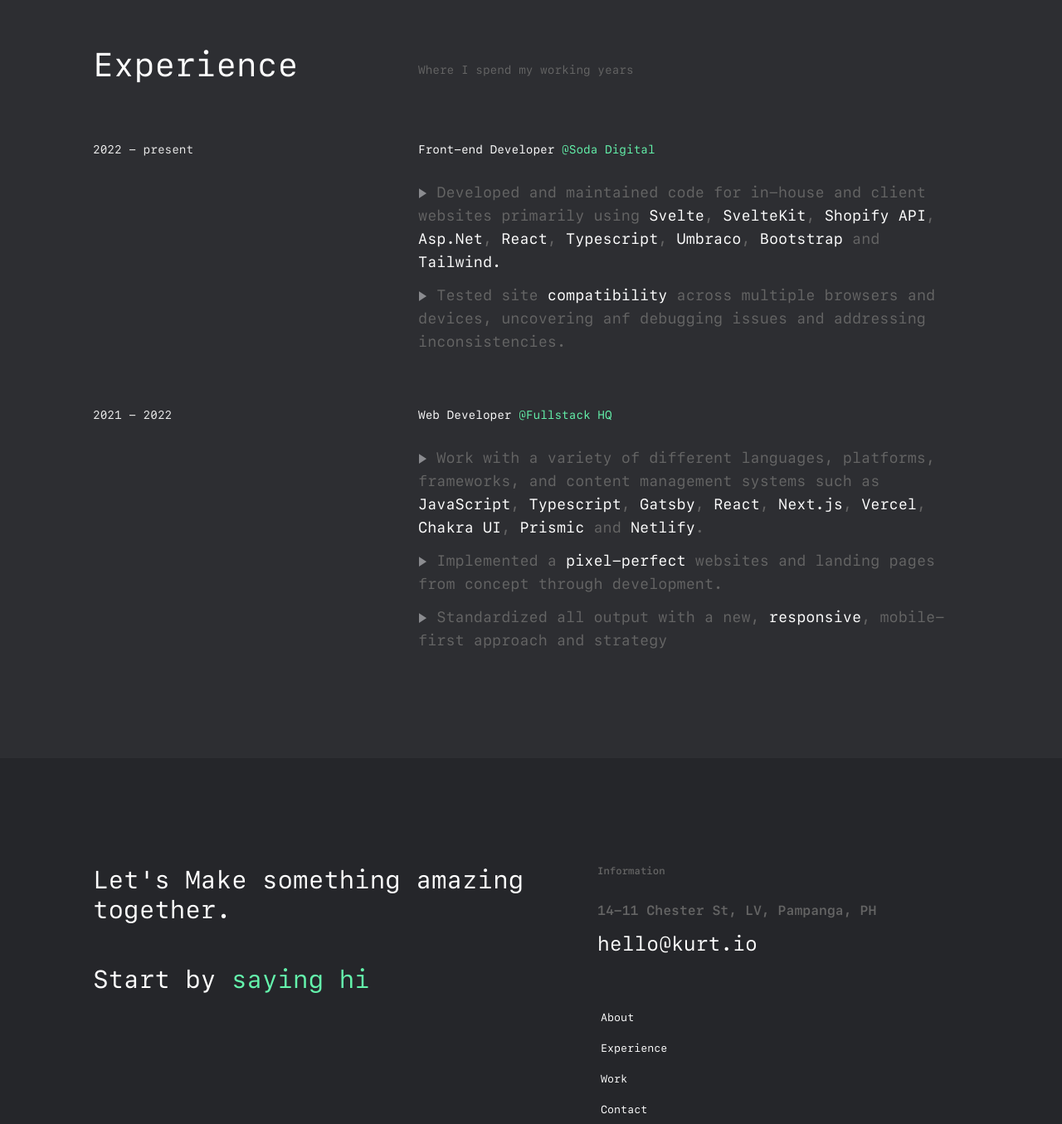
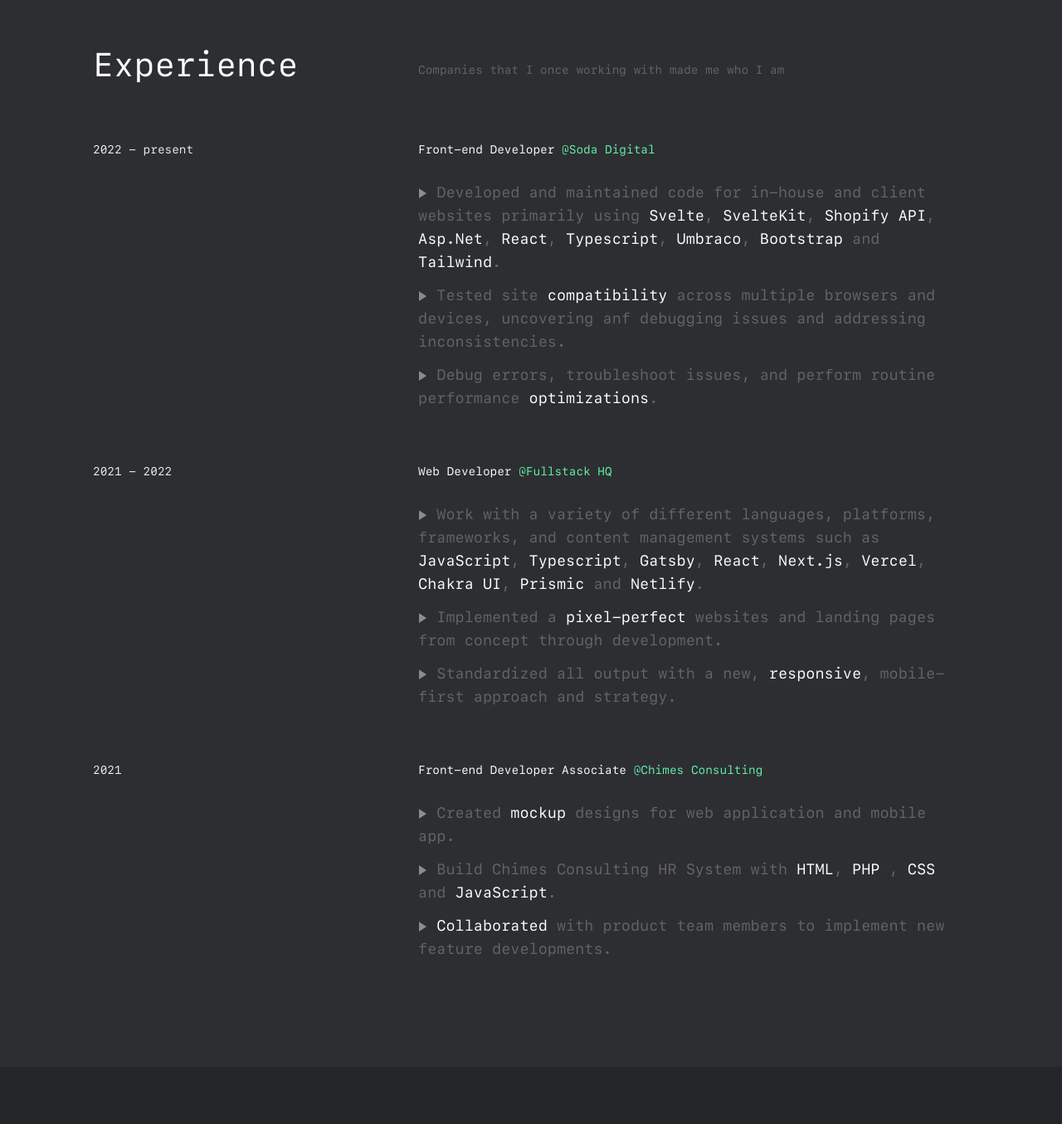
Before and after one commit to mrktegerero/tegerero-v2, a SvelteKit app: page / in a window 1280 px wide. Shown: the part 4619-5974 px from the top of the page at 83% size. Built offline with nearby package versions, Linux system fonts and the light colour scheme.

Commit message:
Experience section fix

```diff
--- a/src/routes/+page.svelte
+++ b/src/routes/+page.svelte
@@ -223,7 +223,7 @@
 		<svelte:fragment slot="grid-right">
 			<div class="flex items-stretch h-full w-full">
 				<Text class="text-mute-text text-sm xl:pl-32 self-end pb-3"
-					>Where I spend my working years</Text
+					>Companies that I once working with made me who I am</Text
 				>
 			</div>
 		</svelte:fragment>
@@ -238,10 +238,13 @@
 			<Spacer size="sm" />
 			<Text class="text-mute-text pt-3 xl:pl-32"
 				><span class="text-muted-text">▶</span> Developed and maintained code for in-house and client
-				websites primarily using <span class="text-light-text">Svelte</span>, <span class="text-light-text">SvelteKit</span>, <span class="text-light-text">Shopify API</span>, <span class="text-light-text">Asp.Net</span>, <span class="text-light-text">React</span>, <span class="text-light-text">Typescript</span>, <span class="text-light-text">Umbraco</span>, <span class="text-light-text">Bootstrap</span> and <span class="text-light-text">Tailwind.</Text
+				websites primarily using <span class="text-light-text">Svelte</span>, <span class="text-light-text">SvelteKit</span>, <span class="text-light-text">Shopify API</span>, <span class="text-light-text">Asp.Net</span>, <span class="text-light-text">React</span>, <span class="text-light-text">Typescript</span>, <span class="text-light-text">Umbraco</span>, <span class="text-light-text">Bootstrap</span> and <span class="text-light-text">Tailwind</span>.</Text
 			>
 			<Text class="text-mute-text pt-3 xl:pl-32"
 				><span class="text-muted-text">▶</span> Tested site <span class="text-light-text">compatibility</span> across multiple browsers and devices, uncovering anf debugging issues and addressing inconsistencies.</Text
+			>
+			<Text class="text-mute-text pt-3 xl:pl-32"
+				><span class="text-muted-text">▶</span> Debug errors, troubleshoot issues, and perform routine performance <span class="text-light-text">optimizations</span>.</Text
 			>
 		</svelte:fragment>
 	</Grid>
@@ -264,7 +267,26 @@
 			>
 			<Text class="text-mute-text pt-3 xl:pl-32"
 				><span class="text-muted-text">▶</span> Standardized all output with a new,
-				<span class="text-light-text">responsive</span>, mobile-first approach and strategy</Text
+				<span class="text-light-text">responsive</span>, mobile-first approach and strategy.</Text
+			>
+		</svelte:fragment>
+	</Grid>
+	<Spacer size="lg" />
+	<Grid gridQuarter>
+		<svelte:fragment slot="grid-left">
+			<Text class="text-sm text-white-bg">2021</Text>
+		</svelte:fragment>
+		<svelte:fragment slot="grid-right">
+			<Text class="text-sm xl:pl-32">Front-end Developer Associate <Link href="https://www.chimesconsulting.com/" label="@Chimes Consulting" newTab/></Text>
+			<Spacer size="sm" />
+			<Text class="text-mute-text pt-3 xl:pl-32"
+				><span class="text-muted-text">▶</span> Created <span class="text-light-text">mockup</span> designs for web application and mobile app.</Text
+			>
+			<Text class="text-mute-text pt-3 xl:pl-32"
+				><span class="text-muted-text">▶</span> Build Chimes Consulting HR System with <span class="text-light-text">HTML</span>, <span class="text-light-text">PHP</span> , <span class="text-light-text">CSS</span> and <span class="text-light-text">JavaScript</span>.</Text
+			>
+			<Text class="text-mute-text pt-3 xl:pl-32"
+				><span class="text-muted-text">▶</span> <span class="text-light-text">Collaborated</span> with product team members to implement new feature developments.</Text
 			>
 		</svelte:fragment>
 	</Grid>
```
